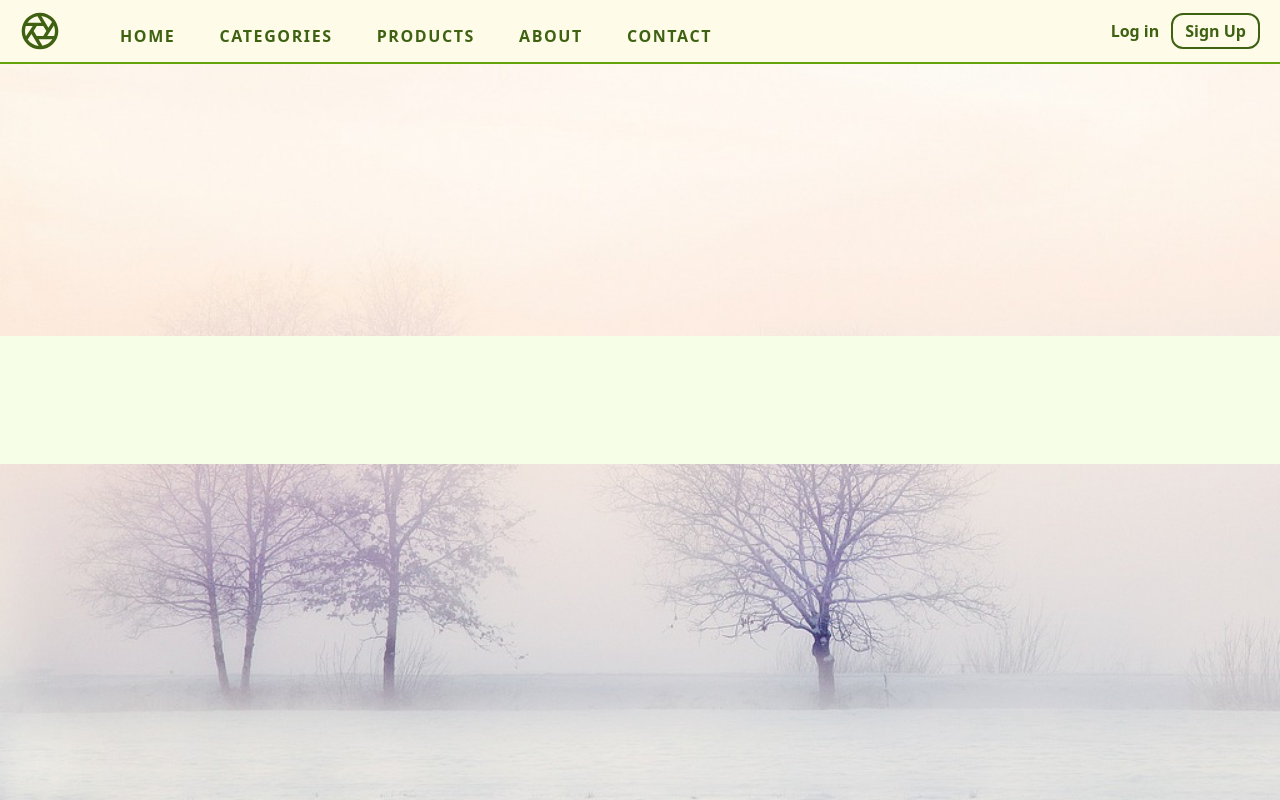
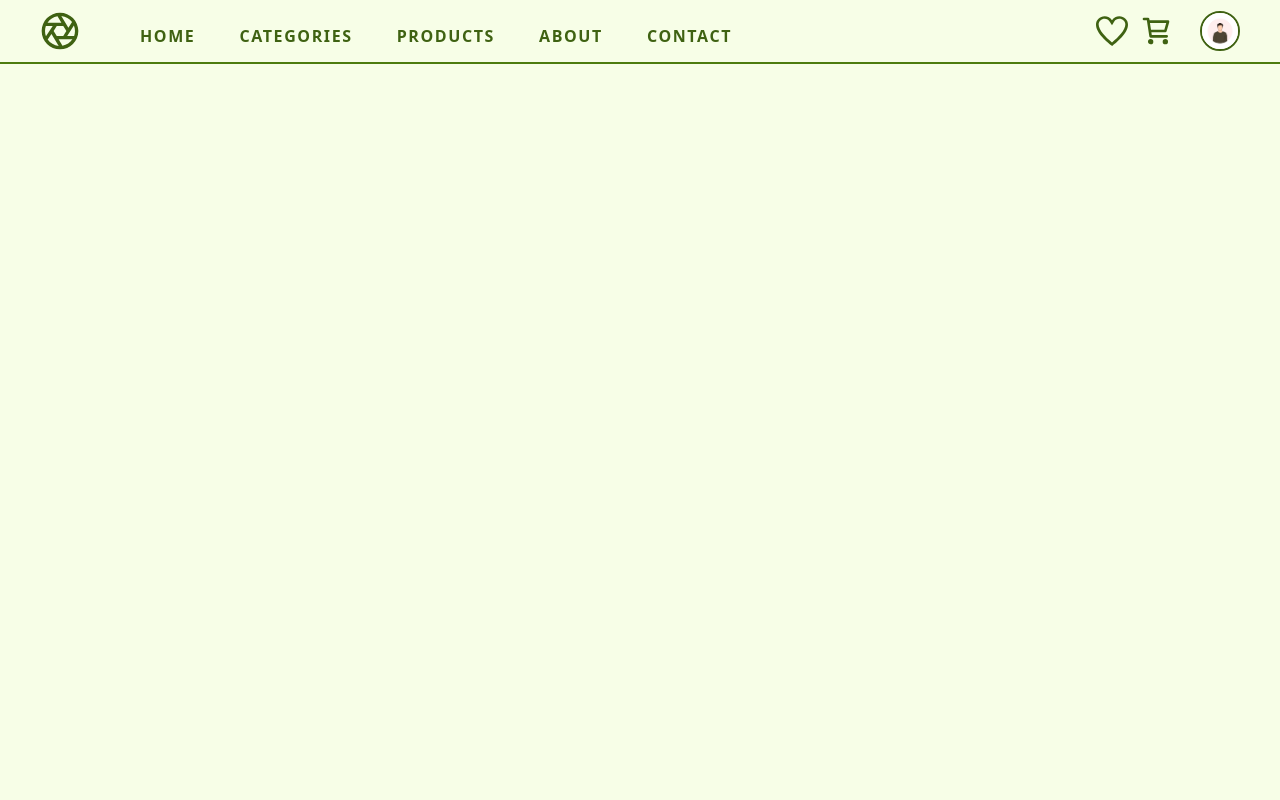
Before and after one commit to Amaaq/Tswira.com, a Vue app: page / in a window 1280 px wide. Built offline with nearby package versions, Linux system fonts and the light colour scheme.

Commit message:
add right menu

```diff
--- a/package.json
+++ b/package.json
@@ -10,6 +10,7 @@
     "format": "prettier --write src/"
   },
   "dependencies": {
+    "pinia": "^2.1.6",
     "vue": "^3.3.4",
     "vue-router": "^4.2.5"
   },
--- a/src/App.vue
+++ b/src/App.vue
@@ -18,12 +18,14 @@ import {RouterView} from 'vue-router'
   overflow-x: hidden;
   /* background-color: #d9f99d; */
   /* background-color: rgb(248, 235, 230); */
-  background-image: url('../assets/bg-image.jpg');
+  /* background-image: url('../assets/bg-image.jpg'); */
   background-size:cover;
   background-repeat: no-repeat;
-  min-height: 100vh;
+  min-height: 97vh;
 }
-
+body {
+  background-color:#f7fee7;
+}
 h1 {
   min-height: inherit;
   font-weight: bolder;
--- a/src/components/HeaderComp.vue
+++ b/src/components/HeaderComp.vue
@@ -1,5 +1,5 @@
 <template>
-    <header class="absolute top-0 w-full px-5 h-16 flex items-center justify-between bg-yellow-50 border-b-2 border-lime-600">
+    <header class="absolute top-0 w-full px-5 md:px-10 h-16 flex items-center justify-between bg-transparent border-b-2 border-lime-700">
         <HeaderCompHam @click="toggleMenuDisplay" class="cursor-pointer md:hidden"/>
         <HeaderCompLogo class="md:mr-4 lg:mr-12"/>
         <HeaderCompNav @toggleMenuDisplay="toggleMenuDisplay" v-show="menuDisplayed" :menuDisplayed="menuDisplayed"/>
@@ -29,5 +29,5 @@ onMounted(()=>{
             })
       })
 
-let user = ref(false)
+let user = ref(true)
 </script>
--- a/src/components/HeaderCompNav.vue
+++ b/src/components/HeaderCompNav.vue
@@ -20,7 +20,7 @@
                 </ul>
             </Transition>
             <HeaderCompNavHover v-if="hovered" @hoveredToFalse="hovered=false" :links="links" :nav="nav"
-             class="hidden fixed md:flex flex-col items-center justify-start flex-wrap h-44 top-16 left-0 w-screen z-30 bg-lime-50 border-b-2 border-lime-700" />
+             class="hidden fixed md:flex flex-col items-center justify-start flex-wrap h-44 top-16 left-0 w-screen z-30 bg-lime-600 border-b-2 border-lime-700" />
         </nav>
     </Transition>
 </template>
--- a/src/components/HeaderCompNavHover.vue
+++ b/src/components/HeaderCompNavHover.vue
@@ -1,7 +1,7 @@
 <template>
     <ul>
         <RouterLink @click="$emit('hoveredToFalse')" v-for="(link,index) in props.links" :key="index" :to="`/${props.nav}${link}`"
-         class="block p-4 uppercase font-semibold tracking-widest cursor-pointer text-lime-800 hover:text-lime-600">
+         class="block p-4 uppercase font-semibold tracking-widest cursor-pointer text-lime-50 hover:underline underline-offset-8">
             {{link}}
         </RouterLink>
     </ul>
--- a/src/components/HeaderCompUser.vue
+++ b/src/components/HeaderCompUser.vue
@@ -1,8 +1,17 @@
 <template>
     <div class="flex gap-3 items-center font-semibold">
-        <HeaderCompUserFav/>
-        <HeaderCompUserCart/>
-        <HeaderCompUserAvatar/>
+        <HeaderCompUserFav @click="toggleMenuDisplay('fav')"/>
+        <HeaderCompUserCart @click="toggleMenuDisplay('cart')"/>
+        <HeaderCompUserAvatar @click="toggleMenuDisplay('avatar')"/>
+        <Transition>
+            <div @click="true" v-if="rightMenuDisplayed"
+            class="absolute top-full right-0 p-5 bg-lime-700 text-lime-50 w-[30vw] min-h-[20vh]
+            flex flex-col items-center justify-start">
+                <HeaderCompUserAvatarMenu v-if="menuContent == 'avatar'" />
+                <HeaderCompUserCartMenu v-else-if="menuContent == 'cart'"/>
+                <HeaderCompUserFavMenu v-else-if="menuContent == 'fav'"/>
+            </div>
+        </Transition>
     </div>
 </template>
 
@@ -10,6 +19,29 @@
 import HeaderCompUserAvatar from './HeaderCompUserAvatar.vue';
 import HeaderCompUserCart from './HeaderCompUserCart.vue';
 import HeaderCompUserFav from './HeaderCompUserFav.vue';
-
-
+import HeaderCompUserAvatarMenu from './HeaderCompUserAvatarMenu.vue';
+import HeaderCompUserFavMenu from './HeaderCompUserFavMenu.vue';
+import HeaderCompUserCartMenu from './HeaderCompUserCartMenu.vue';
+import {ref} from 'vue'
+const rightMenuDisplayed = ref(false)
+const menuContent = ref(null)
+function toggleMenuDisplay(str){
+    rightMenuDisplayed.value = false
+    if(menuContent.value == str || str==''){
+        menuContent.value = null
+    }else {
+        setTimeout(()=>{
+            rightMenuDisplayed.value = true
+            menuContent.value = str
+        },100)
+    }
+}
 </script>
+<style scoped>
+.v-enter-from,.v-leave-to{
+  transform: translateX(100%);
+}
+.v-enter-active,.v-leave-active{
+  transition: all ease 0.1s;
+}
+</style>
--- /dev/null
+++ b/src/components/HeaderCompUserAvatarMenu.vue
@@ -0,0 +1,10 @@
+<template>
+        <div>
+                <h1 class="text-lime-50">Mr Adil MAAQOUL</h1>
+                <button class="text-lime-50">Log Out</button>
+        </div>
+</template>
+
+<script setup>
+
+</script>
--- /dev/null
+++ b/src/components/HeaderCompUserCartMenu.vue
@@ -0,0 +1,7 @@
+<template>
+    <h1>Your Cart is Empty</h1>
+</template>
+
+<script setup>
+
+</script>
--- /dev/null
+++ b/src/components/HeaderCompUserFavMenu.vue
@@ -0,0 +1,9 @@
+<template>
+  <h1>
+	You have 0 items liked
+  </h1>
+</template>
+
+<script setup>
+
+</script>
```
Also changed, not shown: 1 other file (tests, documents, lock files or other folders).
